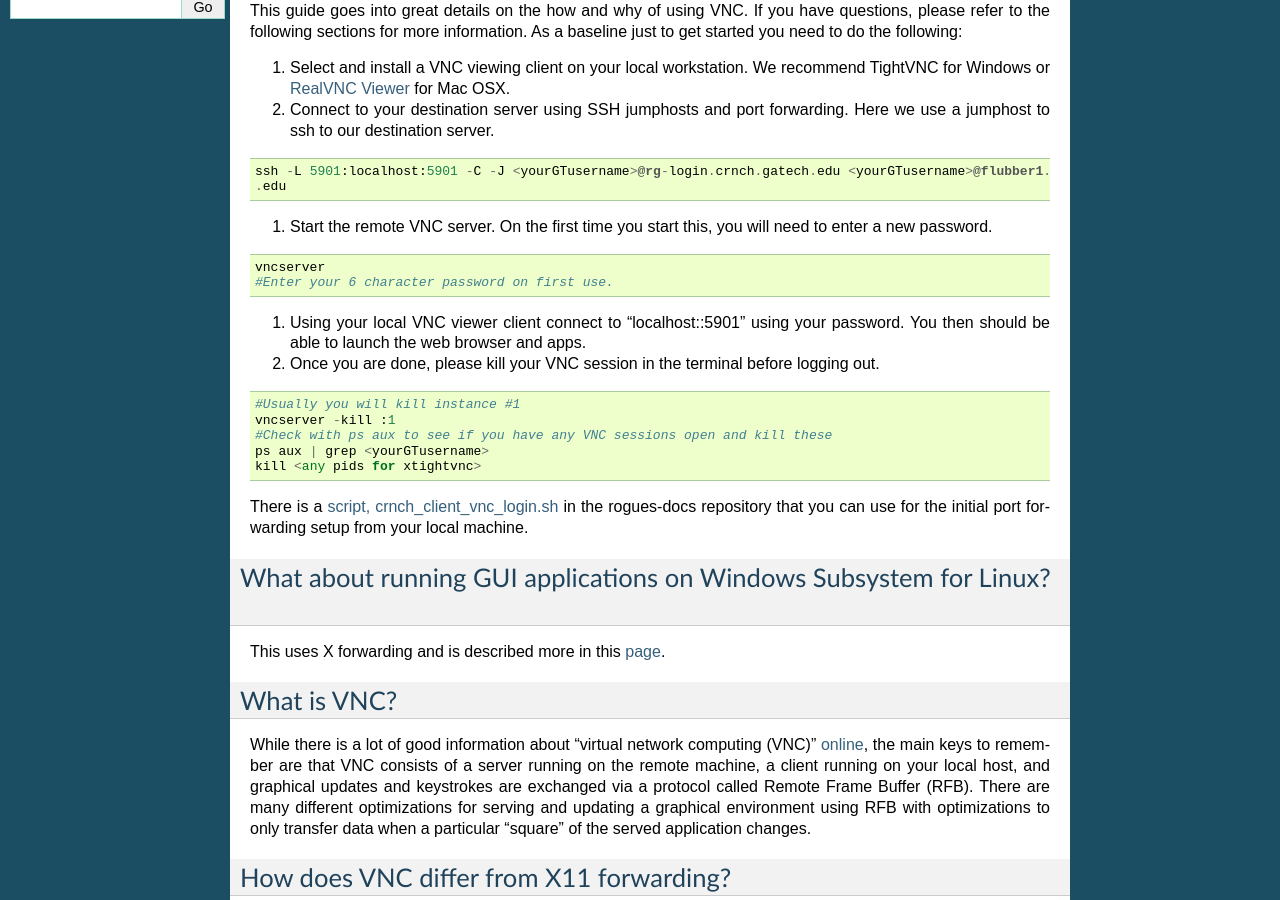
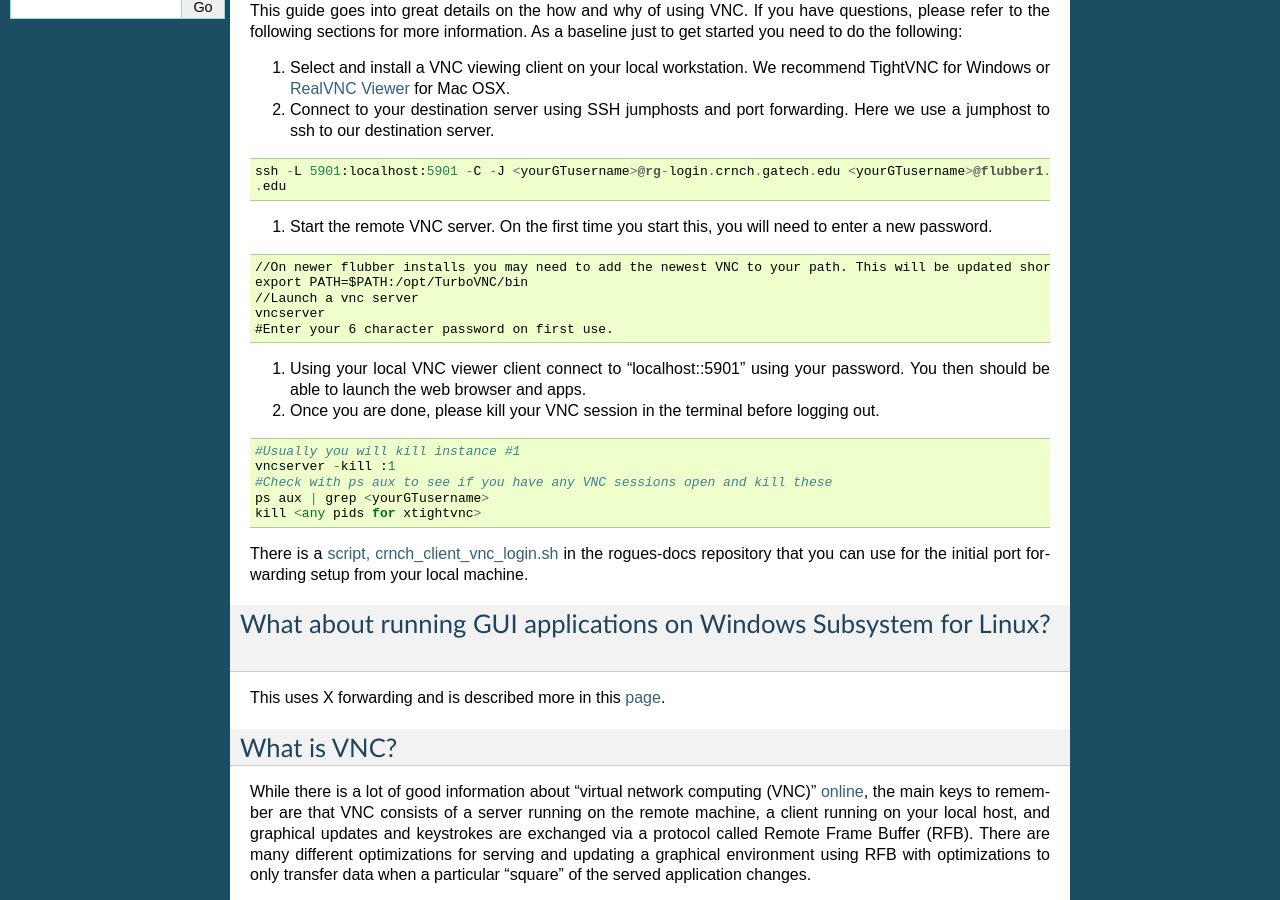
Before and after one commit to gt-crnch-rg/read-the-docs, a Sphinx documentation site: the page built from docs/general/using-gui-with-vnc.rst, in a window 1280 px wide and 900 px high, scrolled down 850 px. Built offline with Sphinx 7.4.7, drawn with Linux system fonts in a browser that asks for light colours; pages that are not in the unit, such as notebooks, are missing from menus.

Commit message:
Update using-gui-with-vnc.rst

```diff
--- a/docs/general/using-gui-with-vnc.rst
+++ b/docs/general/using-gui-with-vnc.rst
@@ -80,6 +80,9 @@ following:
 
 .. code::
 
+   //On newer flubber installs you may need to add the newest VNC to your path. This will be updated shortly!
+   export PATH=$PATH:/opt/TurboVNC/bin
+   //Launch a vnc server
    vncserver
    #Enter your 6 character password on first use.
 
```
